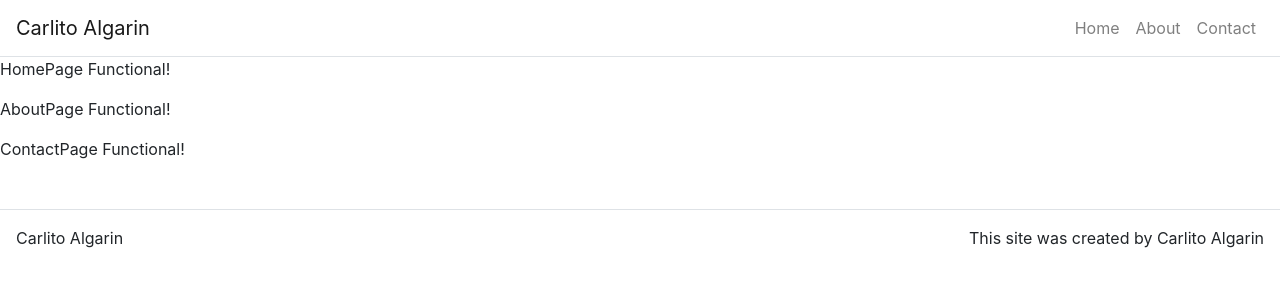
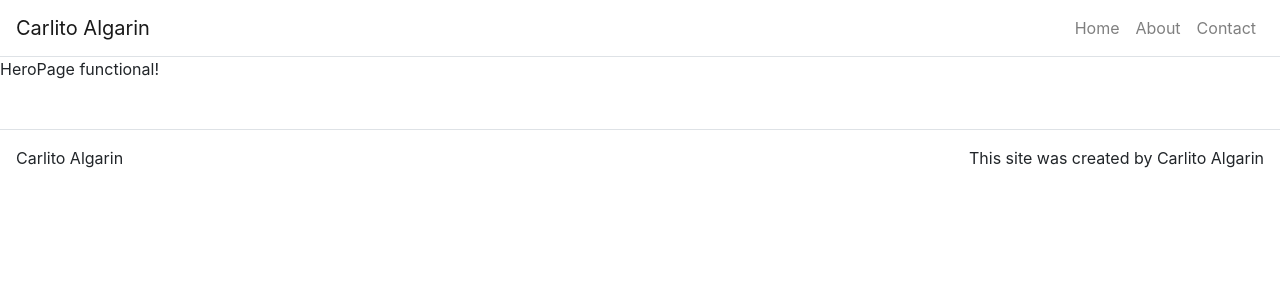
Before and after one commit to Carlito1113/old-react-portfolio, a React (Create React App) app in the folder carlito-portfolio/: page / in a window 1280 px wide. Shown: the top 300 px of the page. Built offline with nearby package versions, Linux system fonts and the light colour scheme.

Commit message:
created Hero component and tested it within HomePage.js

```diff
--- a/carlito-portfolio/src/App.js
+++ b/carlito-portfolio/src/App.js
@@ -57,8 +57,8 @@ class App extends React.Component {
           </Navbar>
 
           <Route path="/" exact render={() => <HomePage title={this.state.home.title} subTitle={this.state.home.subTitle} text={this.state.home.text} />} />
-          <Route path="/" exact render={() => <AboutPage title={this.state.about.title} />} />
-          <Route path="/" exact render={() => <ContactPage title={this.state.contact.title} />} />
+          <Route path="/about" render={() => <AboutPage title={this.state.about.title} />} />
+          <Route path="/contact" render={() => <ContactPage title={this.state.contact.title} />} />
 
 
           <Footer />
--- /dev/null
+++ b/carlito-portfolio/src/components/Hero.js
@@ -0,0 +1,10 @@
+import React from 'react';
+
+function Hero() {
+
+    return(
+        <p>HeroPage functional!</p>
+    );
+}
+
+export default Hero;
--- a/carlito-portfolio/src/pages/HomePage.js
+++ b/carlito-portfolio/src/pages/HomePage.js
@@ -1,9 +1,11 @@
 import React from 'react';
+
+import Hero from '../components/Hero';
 
 function HomePage(props) {
 
     return(
-        <p>HomePage Functional!</p>
+        <Hero />
     );
 }
 
```
